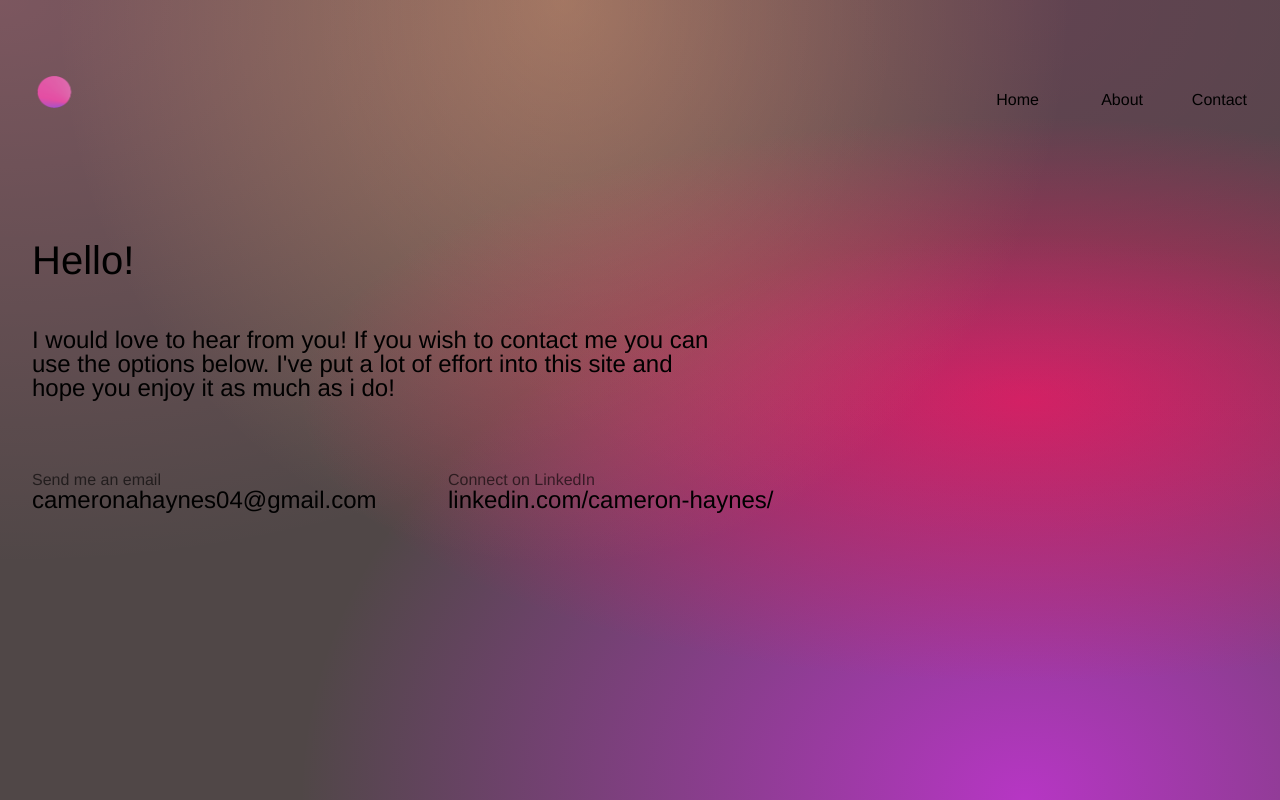
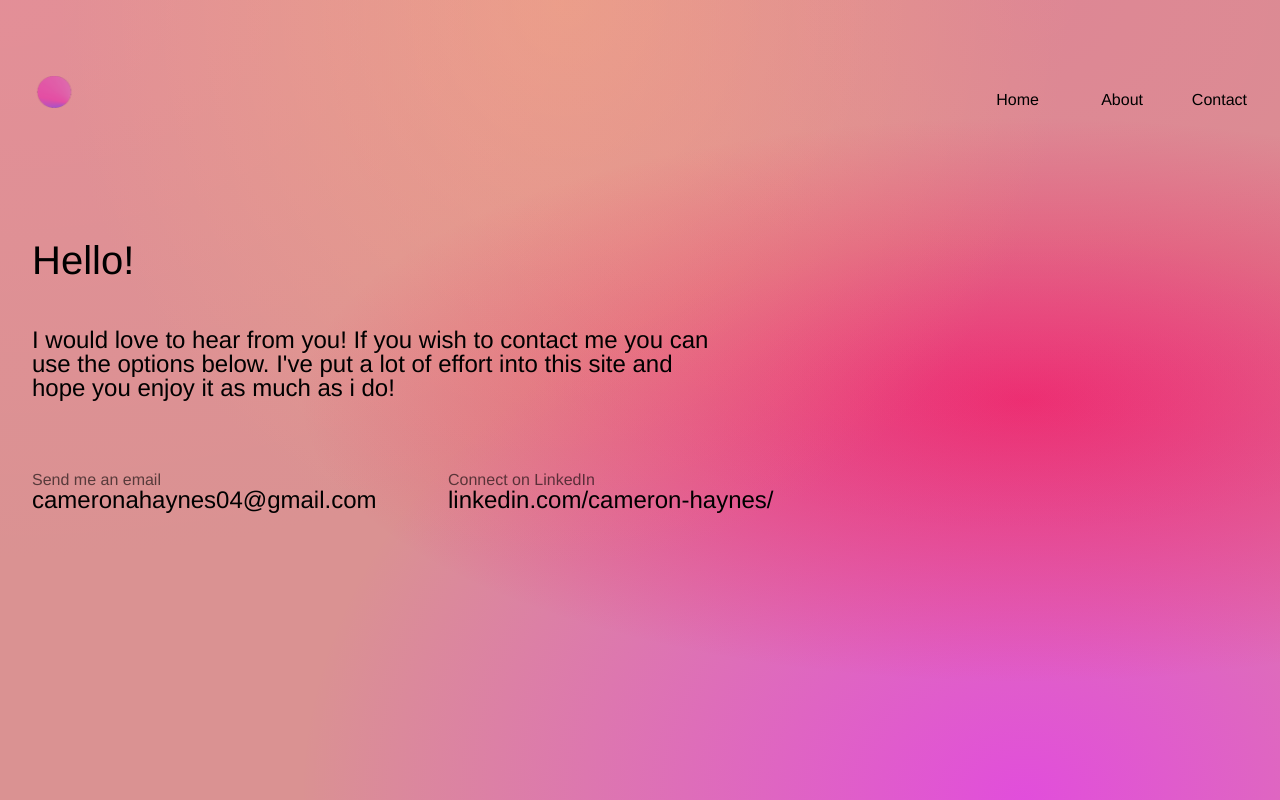
Before and after one commit to CamH04/PersonalSiteV2, a React (Create React App) app in the folder site/: page /Contact in a window 1280 px wide. Shown: the top 800 px of the page. Built offline with nearby package versions, Linux system fonts and the light colour scheme.

Commit message:
Changed backround colour for contrast

```diff
--- a/site/src/App.css
+++ b/site/src/App.css
@@ -92,7 +92,7 @@ table{
   bottom:0;
   z-index:1;
   padding:0 2rem;
-  background-color:rgb(80, 71, 71);
+  background-color:#da9292;
   background-image:radial-gradient(at 44% 0%,rgba(255,184,122,.4) 0px,transparent 50%),radial-gradient(at 80% 0%,rgba(255, 31, 169, 0.1) 0px,transparent 50%),radial-gradient(at 80% 50%,rgba(241, 22, 95, 0.76) 0px,transparent 50%),radial-gradient(at 0% 100%,rgba(255,181,138,0) 0px,transparent 50%),radial-gradient(at 80% 100%,rgba(229, 46, 253, 0.685) 0px,transparent 50%),radial-gradient(at 0% 0%,rgba(255,133,167,.25) 0px,transparent 50%)
 }
 .grid-overlay .grid{
```
